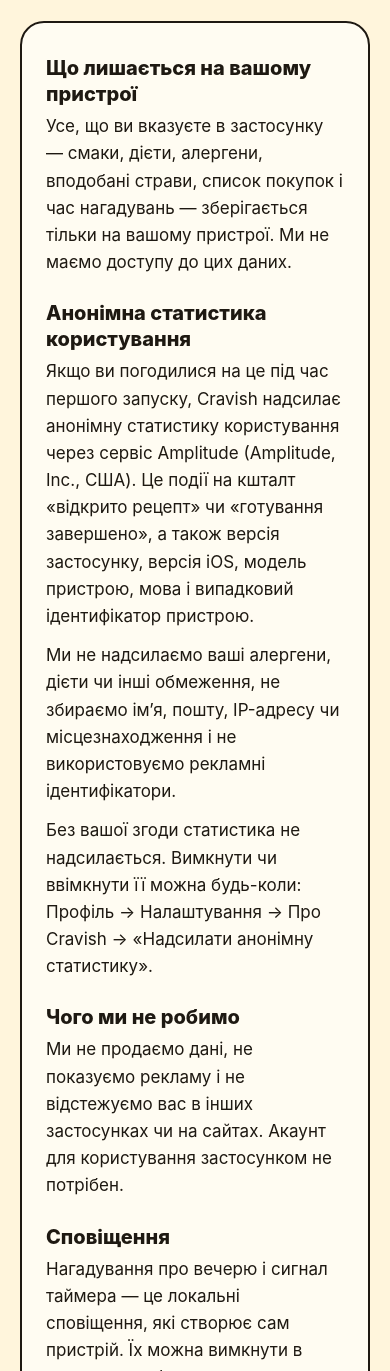
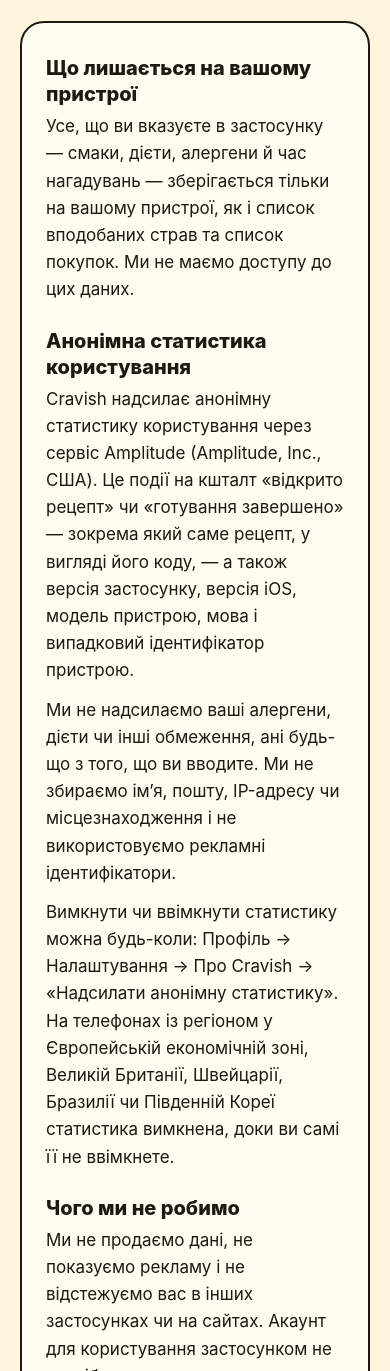
Before and after one commit to annakolesnikova323-cell/cravish-site, a plain HTML site: page uk/privacy.html in a window 390 px wide. Shown: the part 220-1591 px from the top of the page. Drawn offline with Linux system fonts and the light colour scheme.

Commit message:
Describe usage statistics as the app now handles them
The app no longer asks about statistics: they are on unless switched off in
Profile > Settings > About Cravish, and off unless switched on for phones set
to a region in the EEA, the UK, Switzerland, Brazil or South Korea. The page
also says that an event names the recipe (as a code) and that nothing typed
is sent. English and Ukrainian changed together.

Co-Authored-By: Claude Fable 5.2 <noreply@anthropic.com>

```diff
--- a/uk/privacy.html
+++ b/uk/privacy.html
@@ -19,12 +19,12 @@
 <p class="updated">Cravish для iPhone · Останнє оновлення: 16 листопада 2026</p>
 <div class="card">
 <h2>Що лишається на вашому пристрої</h2>
-<p>Усе, що ви вказуєте в застосунку — смаки, дієти, алергени, вподобані страви, список покупок і час нагадувань — зберігається тільки на вашому пристрої. Ми не маємо доступу до цих даних.</p>
+<p>Усе, що ви вказуєте в застосунку — смаки, дієти, алергени й час нагадувань — зберігається тільки на вашому пристрої, як і список вподобаних страв та список покупок. Ми не маємо доступу до цих даних.</p>
 
 <h2>Анонімна статистика користування</h2>
-<p>Якщо ви погодилися на це під час першого запуску, Cravish надсилає анонімну статистику користування через сервіс Amplitude (Amplitude, Inc., США). Це події на кшталт «відкрито рецепт» чи «готування завершено», а також версія застосунку, версія iOS, модель пристрою, мова і випадковий ідентифікатор пристрою.</p>
-<p>Ми не надсилаємо ваші алергени, дієти чи інші обмеження, не збираємо ім’я, пошту, IP-адресу чи місцезнаходження і не використовуємо рекламні ідентифікатори.</p>
-<p>Без вашої згоди статистика не надсилається. Вимкнути чи ввімкнути її можна будь-коли: Профіль → Налаштування → Про Cravish → «Надсилати анонімну статистику».</p>
+<p>Cravish надсилає анонімну статистику користування через сервіс Amplitude (Amplitude, Inc., США). Це події на кшталт «відкрито рецепт» чи «готування завершено» — зокрема який саме рецепт, у вигляді його коду, — а також версія застосунку, версія iOS, модель пристрою, мова і випадковий ідентифікатор пристрою.</p>
+<p>Ми не надсилаємо ваші алергени, дієти чи інші обмеження, ані будь-що з того, що ви вводите. Ми не збираємо ім’я, пошту, IP-адресу чи місцезнаходження і не використовуємо рекламні ідентифікатори.</p>
+<p>Вимкнути чи ввімкнути статистику можна будь-коли: Профіль → Налаштування → Про Cravish → «Надсилати анонімну статистику». На телефонах із регіоном у Європейській економічній зоні, Великій Британії, Швейцарії, Бразилії чи Південній Кореї статистика вимкнена, доки ви самі її не ввімкнете.</p>
 
 <h2>Чого ми не робимо</h2>
 <p>Ми не продаємо дані, не показуємо рекламу і не відстежуємо вас в інших застосунках чи на сайтах. Акаунт для користування застосунком не потрібен.</p>
```
Also changed, not shown: privacy.html (+4 -4 lines).
